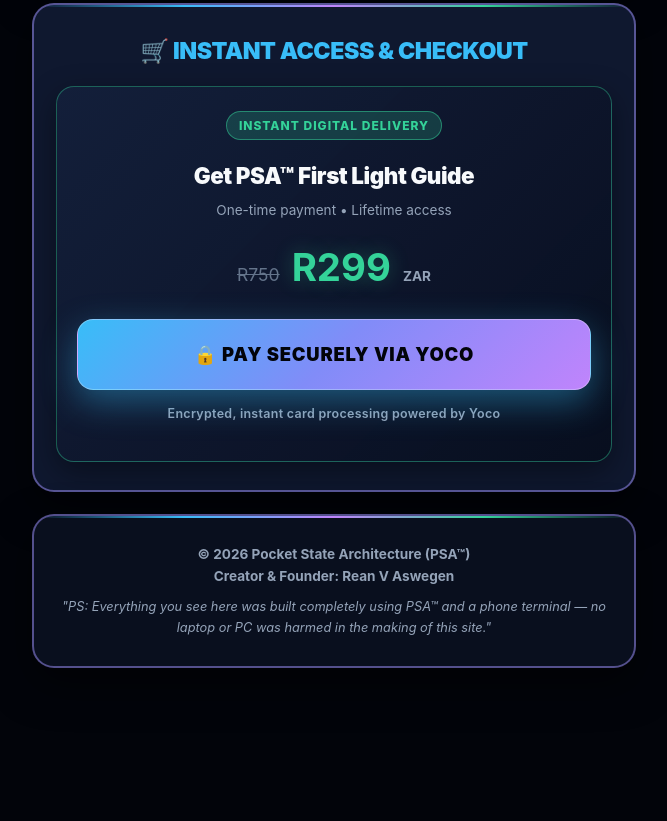
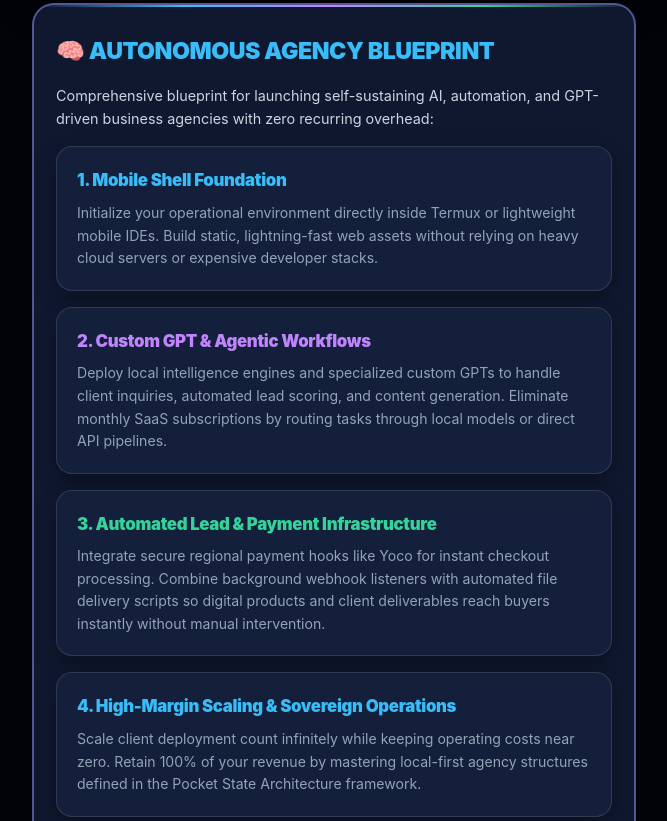
Before and after one commit to BUTTERfISH-STACK/psa-master-site, a website: page index.html in a window 1280 px wide. Shown: the part 2199-3020 px from the top of the page, without its empty margins (306-973 px from the left). Before the commit the page ends 2917 px from the top, so only its background shows below. Drawn offline with Linux system fonts and the light colour scheme.

Commit message:
Add autonomous agency and AI automation blueprint section without modifying existing design or functionality

```diff
--- a/index.html
+++ b/index.html
@@ -417,6 +417,30 @@ termux@psa-node:~$ psa --status
             <p style="margin-top: 18px; font-size: 0.92rem; text-align: center; font-weight: 700;">PSA™ Efficiency Rating: <strong style="color: var(--accent-emerald);">98.5% Optimal</strong></p>
         </section>
 
+        <section>
+            <h3 class="majestic-section-title">🧠 Autonomous Agency Blueprint</h3>
+            <p style="font-size: 0.9rem; color: #cbd5e1; margin-bottom: 16px; line-height: 1.6;">Comprehensive blueprint for launching self-sustaining AI, automation, and GPT-driven business agencies with zero recurring overhead:</p>
+
+            <div class="grid">
+                <div class="card">
+                    <h4 style="color: var(--accent-cyan); margin: 0 0 8px 0; font-size: 1.05rem;">1. Mobile Shell Foundation</h4>
+                    <p style="font-size: 0.88rem; color: #94a3b8; margin: 0; line-height: 1.6;">Initialize your operational environment directly inside Termux or lightweight mobile IDEs. Build static, lightning-fast web assets without relying on heavy cloud servers or expensive developer stacks.</p>
+                </div>
+                <div class="card">
+                    <h4 style="color: var(--accent-purple); margin: 0 0 8px 0; font-size: 1.05rem;">2. Custom GPT & Agentic Workflows</h4>
+                    <p style="font-size: 0.88rem; color: #94a3b8; margin: 0; line-height: 1.6;">Deploy local intelligence engines and specialized custom GPTs to handle client inquiries, automated lead scoring, and content generation. Eliminate monthly SaaS subscriptions by routing tasks through local models or direct API pipelines.</p>
+                </div>
+                <div class="card">
+                    <h4 style="color: var(--accent-emerald); margin: 0 0 8px 0; font-size: 1.05rem;">3. Automated Lead & Payment Infrastructure</h4>
+                    <p style="font-size: 0.88rem; color: #94a3b8; margin: 0; line-height: 1.6;">Integrate secure regional payment hooks like Yoco for instant checkout processing. Combine background webhook listeners with automated file delivery scripts so digital products and client deliverables reach buyers instantly without manual intervention.</p>
+                </div>
+                <div class="card">
+                    <h4 style="color: var(--accent-cyan); margin: 0 0 8px 0; font-size: 1.05rem;">4. High-Margin Scaling & Sovereign Operations</h4>
+                    <p style="font-size: 0.88rem; color: #94a3b8; margin: 0; line-height: 1.6;">Scale client deployment count infinitely while keeping operating costs near zero. Retain 100% of your revenue by mastering local-first agency structures defined in the Pocket State Architecture framework.</p>
+                </div>
+            </div>
+        </section>
+
         <section style="text-align: center;">
             <h3 class="majestic-section-title">🛒 Instant Access & Checkout</h3>
 
```
